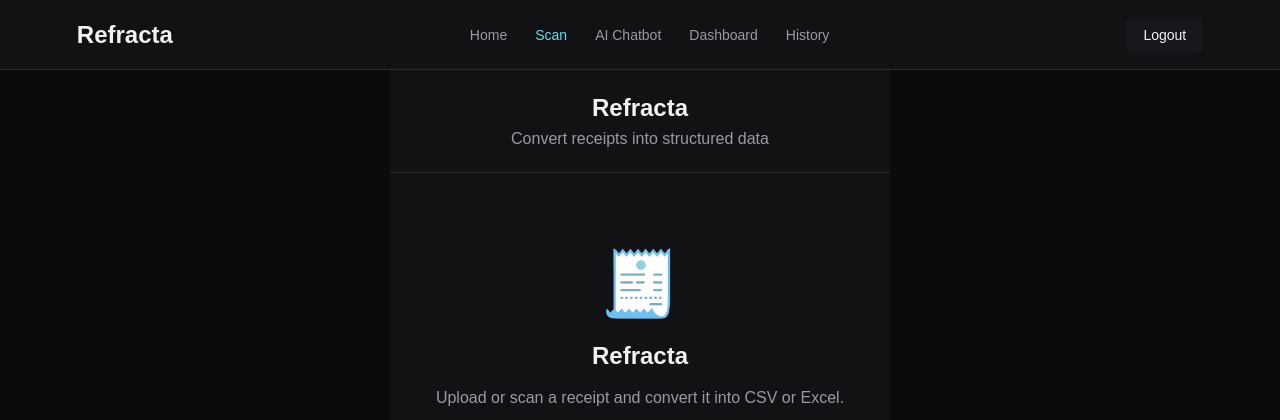
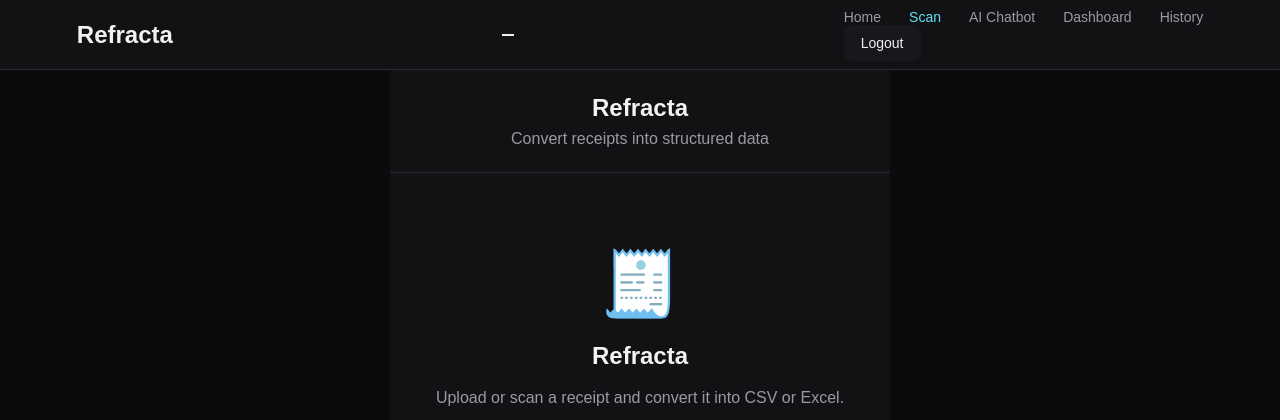
Before and after one commit to GeneJustin/Refracta, a Flask app: page /scan in a window 1280 px wide. Shown: the top 420 px of the page. Run offline with Flask 3, Linux system fonts and the light colour scheme; the visitor is signed in with stand-in values (Sample User, id 1).

Commit message:
Update scan.html

```diff
--- a/templates/scan.html
+++ b/templates/scan.html
@@ -15,13 +15,13 @@
         Refracta
     </a>
 
-    <input type="checkbox" id="menuToggle" class="menu-toggle">
-    <label for="menuToggle" class="hamburger-label">
+    <button class="hamburger-btn" id="hamburgerBtn" aria-label="Toggle menu">
         <span></span>
         <span></span>
         <span></span>
-    </label>
+    </button>
 
+    <div class="nav-menu" id="navMenu">
         <div class="nav-links">
             <a href="/">Home</a>
             <a href="/scan" class="active">Scan</a>
@@ -33,6 +33,7 @@
         <button id="logoutButton" class="logout-btn">
             Logout
         </button>
+    </div>
 </nav>
     <div class="app">
 
```
Lines whose indentation alone changed are shown as unchanged.
